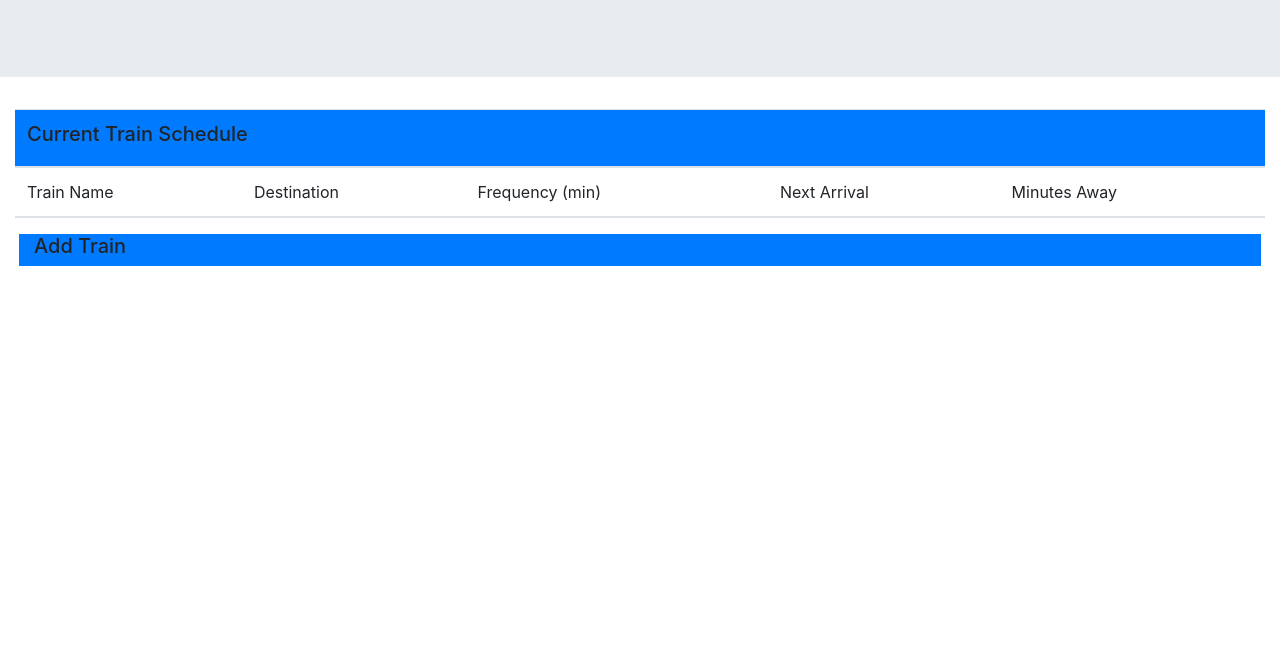
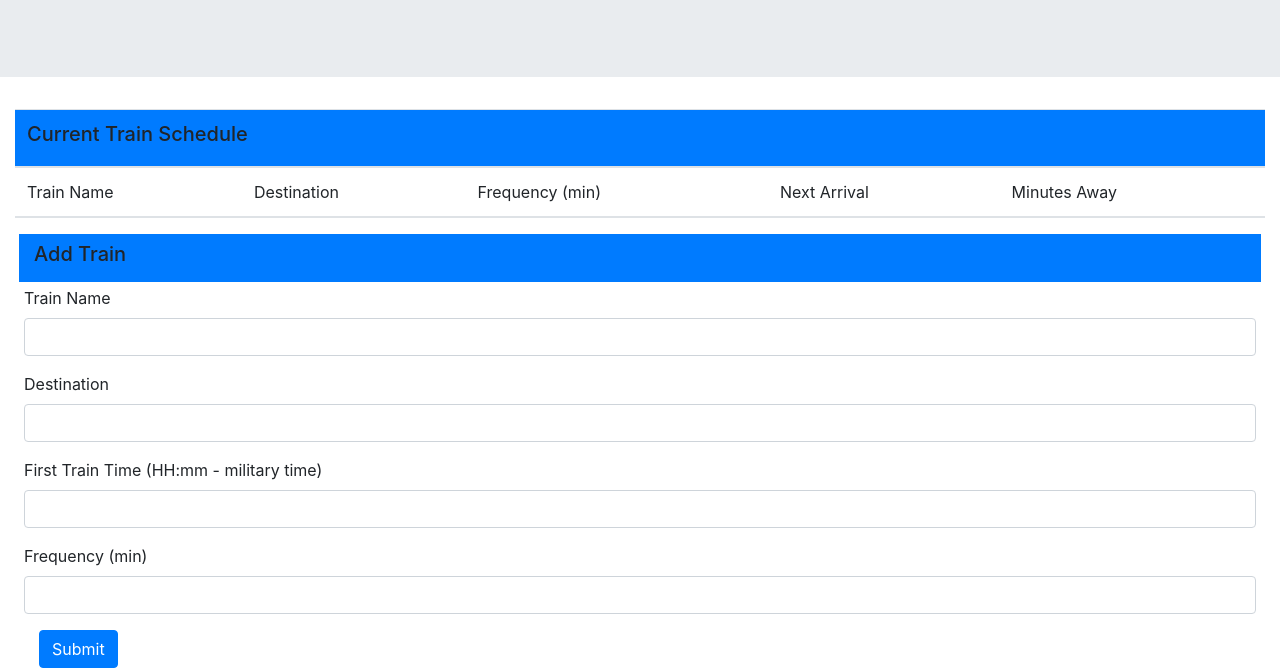
Before and after one commit to jenmaz12/Train-Scheduler, a plain HTML site: page index.html in a window 1280 px wide. Shown: the part 153-821 px from the top of the page. Before the commit the page ends 800 px from the top, so only its background shows below. Drawn offline with nearby package versions, Linux system fonts and the light colour scheme.

Commit message:
finished bootstrap

```diff
--- a/index.html
+++ b/index.html
@@ -14,7 +14,7 @@
 </head>
 <body>
     <div class="jumbotron jumbotron-fluid text-center">
-        <div class="container">
+        <div class="container-fluid">
             <h1 class="display-6">Train Scheduler</h1>
             <p class="lead">Choose a train from the list below or add your own!</p>
         </div>
@@ -38,11 +38,27 @@
     </table>
     </div>
     <div class="container-fluid">
-        <div class="row bg-primary mx-1">
+        <div class="row bg-primary m-1 py-2">
             <div class="col-12"><h5>Add Train</h5></div>
         </div>
-        <form>
-
+        <form class="mx-4">
+            <div class="form-group row">
+                <label for="train-name">Train Name</label>
+                <input type="text" class="form-control" id="train-name">
+            </div>
+            <div class="form-group row">
+                    <label for="destination">Destination</label>
+                    <input type="text" class="form-control" id="destination">
+            </div>
+            <div class="form-group row">
+                    <label for="first-train">First Train Time (HH:mm - military time)</label>
+                    <input type="text" class="form-control" id="first-train">
+            </div>
+            <div class="form-group row">
+                    <label for="frequency">Frequency (min)</label>
+                    <input type="text" class="form-control" id="frequency">
+            </div>
+            <button type="submit" class="btn btn-primary">Submit</button>
         </form>
     </div>
 </body>
```
